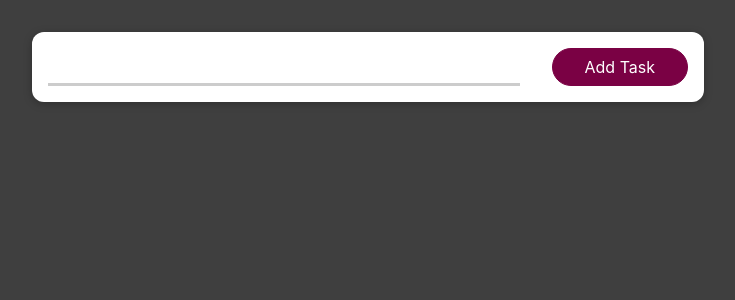
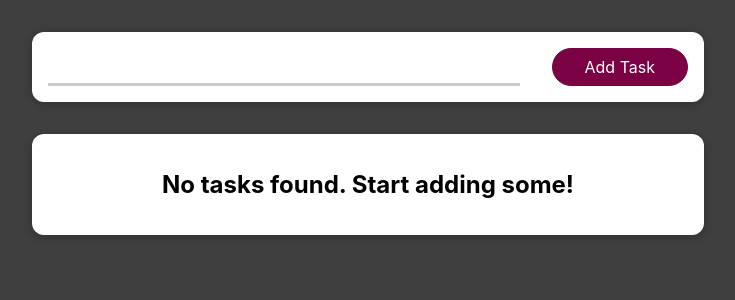
Before and after one commit to Harish1651999/task-app, a React (Create React App) app: page / in a window 1280 px wide. Shown: the top 300 px of the page, without its empty margins (272-1007 px from the left). Built offline with nearby package versions, Linux system fonts and the light colour scheme.

Commit message:
add tasks component.

```diff
--- a/src/App.js
+++ b/src/App.js
@@ -1,11 +1,13 @@
 import React from "react";
 import "./App.css";
 import NewTask from "./components/NewTask/NewTask";
+import Tasks from "./components/Tasks/Tasks";
 
 function App() {
   return (
     <>
       <NewTask />
+      <Tasks />
     </>
   );
 }
--- a/src/components/Tasks/Tasks.js
+++ b/src/components/Tasks/Tasks.js
@@ -1,8 +1,15 @@
 import React from "react";
+import Section from "../UI/Section";
 import classes from "./Tasks.module.css";
 
 const Tasks = () => {
-  return <></>;
+  return (
+    <Section>
+      <div className={classes.container}>
+        <h2>No tasks found. Start adding some!</h2>
+      </div>
+    </Section>
+  );
 };
 
 export default Tasks;
```
